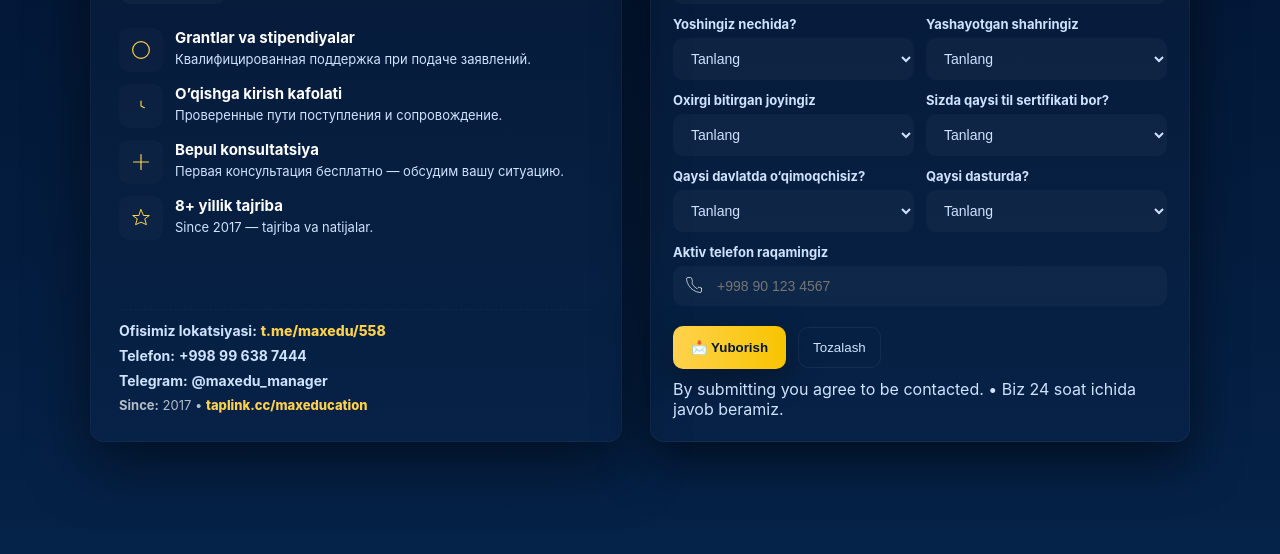
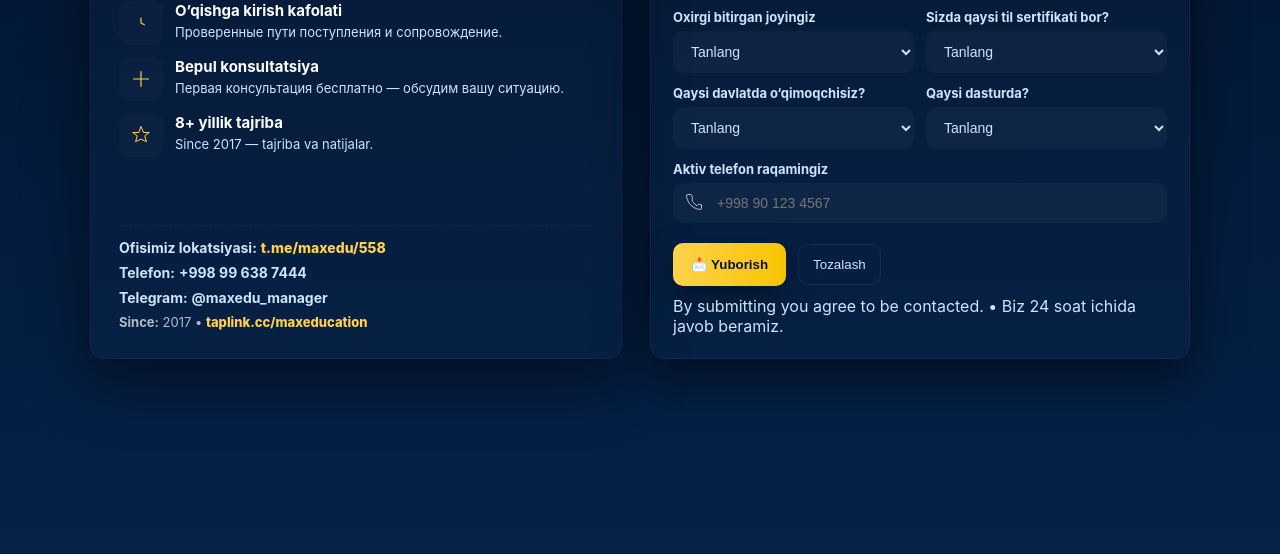
Before and after one commit to Qiwi-crupto/MAX-Education-Chet-elda-ta-lim, a plain HTML site: page index.html in a window 1280 px wide. Shown: the part 246-800 px from the top of the page. Drawn offline with Linux system fonts and the light colour scheme.

Commit message:
Add files via upload

```diff
--- a/index.html
+++ b/index.html
@@ -27,10 +27,19 @@
     color:var(--muted);
     -webkit-font-smoothing:antialiased;
     -moz-osx-font-smoothing:grayscale;
+
+    /* Изменено: не центрируем по вертикали, чтобы верх не обрезался на мобильных */
     display:flex;
-    align-items:center;
+    align-items:flex-start;          /* <-- was center */
     justify-content:center;
-    padding:28px;
+
+    /* Гарантирует минимум высоты экрана и учитывает вырезы (notch) */
+    min-height:100vh;
+    padding:calc(18px + env(safe-area-inset-top, 0px)) 18px calc(18px + env(safe-area-inset-bottom, 0px));
+    box-sizing:border-box;
+
+    /* Позволяет странице скроллиться если контент выше окна */
+    overflow-y:auto;
   }
 
   /* Layout */
@@ -41,6 +50,8 @@
     grid-template-columns: 1fr 540px;
     gap:28px;
     align-items:stretch;
+    /* небольшой верхний отступ чтобы карточка не прилипала к верху */
+    margin-top:12px;
   }
 
   /* Panels */
```
